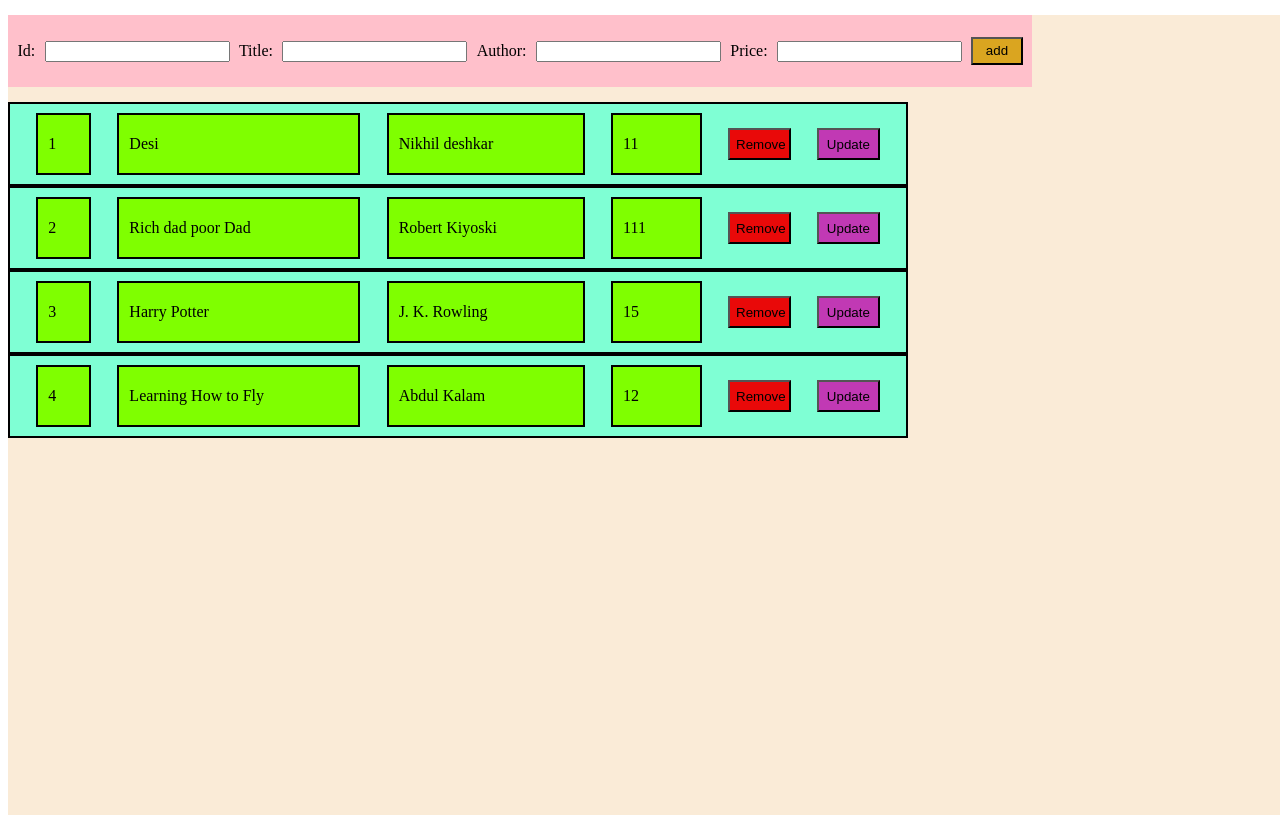
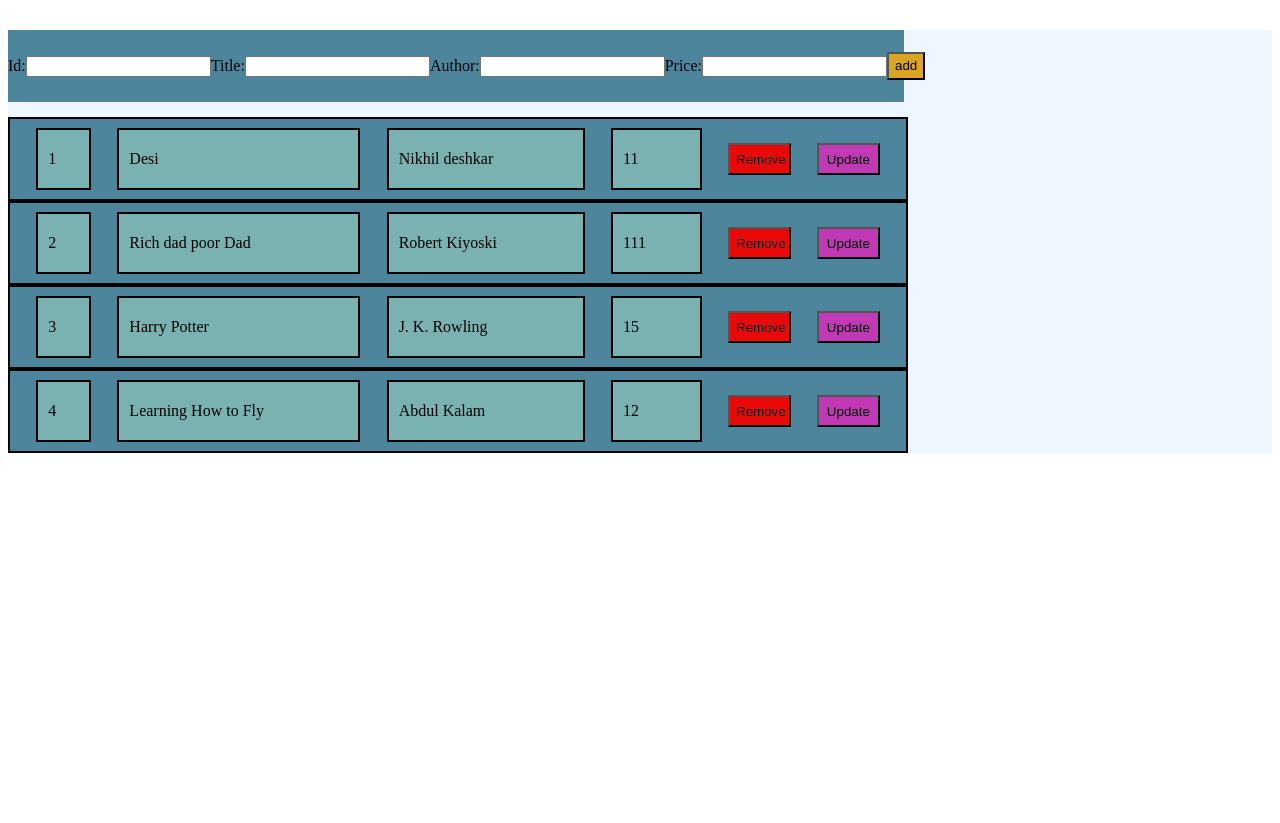
Before and after one commit to webrohit27/React_Js, a React (Create React App) app in the folder book-management-system/: page / in a window 1280 px wide. After the commit the page ends 800 px from the top, so only its background shows below. Built offline with nearby package versions, Linux system fonts and the light colour scheme.

Commit message:
change layout color

```diff
--- a/book-management-system/src/App.css
+++ b/book-management-system/src/App.css
@@ -1,5 +1,6 @@
 #main-container{
-height: 100vh;
-width: 100vw;
-background-color: antiquewhite;
+height: 100%;
+width: 100%;
+background-color: #EEF7FF;
+margin-top: 30px;
 }
--- a/book-management-system/src/components/AddBook.css
+++ b/book-management-system/src/components/AddBook.css
@@ -1,9 +1,9 @@
 .form-container{
     height: 9vh;
-    width: 80vw;
+    width: 70vw;
     margin-top: 15px;
     margin-bottom: 15px;
-    background-color: plum;
+
 
 }
 
@@ -13,7 +13,7 @@
     display: flex ;
     align-items: center;
     justify-content: space-evenly;
-    background-color: pink;
+    background-color: #4D869C;
 }
 
 #add-btn{
--- a/book-management-system/src/components/Book.css
+++ b/book-management-system/src/components/Book.css
@@ -1,18 +1,20 @@
 #book-container{
     height: 10vh;
     width: 70vw;
-    background-color: aquamarine;
+    background-color: #4D869C;
 
     border: 2px solid black;
     display: flex;
+    justify-content: space-evenly;
     align-items: center;
-    justify-content: space-evenly;
+
+
 }
 
 .book-data {
     padding: 5px;
     border: 2px solid black;
-    background-color: chartreuse;
+    background-color: #7AB2B2;
     height: 60%;
 
     display: flex;
@@ -49,3 +51,30 @@
 #update-btn{
     background-color: rgb(193, 57, 180);
 }
+
+
+.input-data {
+    padding: 5px;
+    border: 2px solid black;
+    height: 60%;
+    background-color: #7AB2B2;
+    display: flex;
+    align-items: center;
+    padding-left: 10px;
+}
+
+#input-data1{
+    width: 4%;
+}
+
+#input-data2 {
+    width: 25%;
+}
+
+#input-data3 {
+    width: 20%;
+}
+
+#input-data4 {
+    width: 8%;
+}
--- a/book-management-system/src/components/Book.jsx
+++ b/book-management-system/src/components/Book.jsx
@@ -1,4 +1,3 @@
-
 import { useState } from "react";
 import "./Book.css";
 
@@ -12,10 +11,10 @@ function Book(props){
 
      function handleUpdate(event){
         event.preventDefault();
-        setIdContent(<input type="number" id="input-data1" className="input-data"></input>);
+        setIdContent(<input type="text" id="input-data1" className="input-data"></input>);
         setTitleContent(<input type="text" id="input-data2" className="input-data"></input>);
         setAuthorContent(<input type="text" id="input-data3" className="input-data"></input>);
-        setPriceContent(<input type="number" id="input-data4" className="input-data"></input>);
+        setPriceContent(<input type="text" id="input-data4" className="input-data"></input>);
      }
     return(
         <div id="book-container">
```
